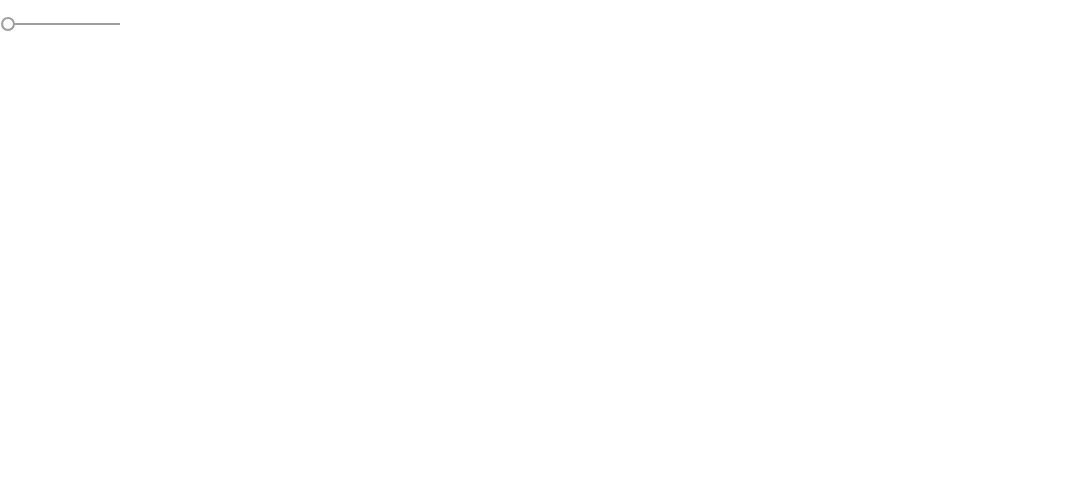
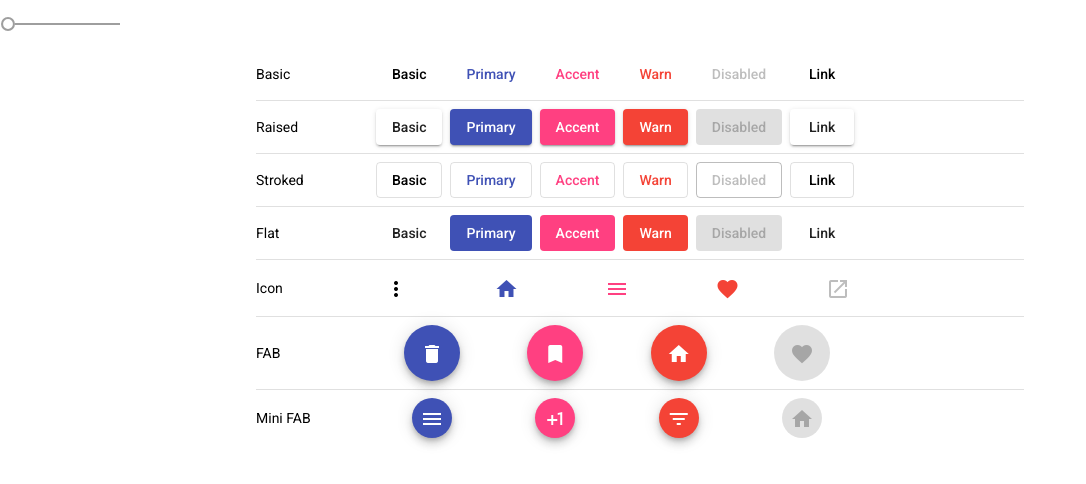
Before and after one commit to FoxGeoff/my-fitness-rev2, an Angular app: page / in a window 1280 px wide. Shown: the top 484 px of the page, without its empty margins (0-1086 px from the left). Built offline with nearby package versions, Linux system fonts and the light colour scheme.

Commit message:
Setup flex layout and test

```diff
--- a/package.json
+++ b/package.json
@@ -16,6 +16,7 @@
     "@angular/common": "~9.1.1",
     "@angular/compiler": "~9.1.1",
     "@angular/core": "~9.1.1",
+    "@angular/flex-layout": "^9.0.0-beta.30",
     "@angular/forms": "~9.1.1",
     "@angular/material": "^9.2.4",
     "@angular/platform-browser": "~9.1.1",
--- a/src/app/app.component.css
+++ b/src/app/app.component.css
@@ -0,0 +1,31 @@
+section {
+  display: table;
+}
+
+.example-label {
+  display: table-cell;
+  font-size: 14px;
+  margin-left: 8px;
+  min-width: 120px;
+}
+
+.example-button-row {
+  display: table-cell;
+  width: 490px;
+}
+
+.example-button-row .mat-button-base {
+  margin: 8px 8px 8px 0;
+}
+
+.example-flex-container {
+  display: flex;
+  justify-content: space-between;
+  flex-wrap: wrap;
+}
+
+.example-button-container {
+  display: flex;
+  justify-content: center;
+  width: 120px;
+}
--- a/src/app/app.component.html
+++ b/src/app/app.component.html
@@ -1 +1,189 @@
 <mat-slider min="1" max="100" step="1" value="1"></mat-slider>
+
+<div fxLayout="row" fxLayoutAlign="space-around start">
+  <div fxFlex="60%">
+    <section>
+      <div class="example-label">Basic</div>
+      <div class="example-button-row">
+        <button mat-button>Basic</button>
+        <button mat-button color="primary">Primary</button>
+        <button mat-button color="accent">Accent</button>
+        <button mat-button color="warn">Warn</button>
+        <button mat-button disabled>Disabled</button>
+        <a mat-button href="https://www.google.com/" target="_blank">Link</a>
+      </div>
+    </section>
+    <mat-divider></mat-divider>
+    <section>
+      <div class="example-label">Raised</div>
+      <div class="example-button-row">
+        <button mat-raised-button>Basic</button>
+        <button mat-raised-button color="primary">Primary</button>
+        <button mat-raised-button color="accent">Accent</button>
+        <button mat-raised-button color="warn">Warn</button>
+        <button mat-raised-button disabled>Disabled</button>
+        <a mat-raised-button href="https://www.google.com/" target="_blank"
+          >Link</a
+        >
+      </div>
+    </section>
+    <mat-divider></mat-divider>
+    <section>
+      <div class="example-label">Stroked</div>
+      <div class="example-button-row">
+        <button mat-stroked-button>Basic</button>
+        <button mat-stroked-button color="primary">Primary</button>
+        <button mat-stroked-button color="accent">Accent</button>
+        <button mat-stroked-button color="warn">Warn</button>
+        <button mat-stroked-button disabled>Disabled</button>
+        <a mat-stroked-button href="https://www.google.com/" target="_blank"
+          >Link</a
+        >
+      </div>
+    </section>
+    <mat-divider></mat-divider>
+    <section>
+      <div class="example-label">Flat</div>
+      <div class="example-button-row">
+        <button mat-flat-button>Basic</button>
+        <button mat-flat-button color="primary">Primary</button>
+        <button mat-flat-button color="accent">Accent</button>
+        <button mat-flat-button color="warn">Warn</button>
+        <button mat-flat-button disabled>Disabled</button>
+        <a mat-flat-button href="https://www.google.com/" target="_blank"
+          >Link</a
+        >
+      </div>
+    </section>
+    <mat-divider></mat-divider>
+    <section>
+      <div class="example-label">Icon</div>
+      <div class="example-button-row">
+        <div class="example-flex-container">
+          <button
+            mat-icon-button
+            aria-label="Example icon button with a vertical three dot icon"
+          >
+            <mat-icon>more_vert</mat-icon>
+          </button>
+          <button
+            mat-icon-button
+            color="primary"
+            aria-label="Example icon button with a home icon"
+          >
+            <mat-icon>home</mat-icon>
+          </button>
+          <button
+            mat-icon-button
+            color="accent"
+            aria-label="Example icon button with a menu icon"
+          >
+            <mat-icon>menu</mat-icon>
+          </button>
+          <button
+            mat-icon-button
+            color="warn"
+            aria-label="Example icon button with a heart icon"
+          >
+            <mat-icon>favorite</mat-icon>
+          </button>
+          <button
+            mat-icon-button
+            disabled
+            aria-label="Example icon button with a open in new tab icon"
+          >
+            <mat-icon>open_in_new</mat-icon>
+          </button>
+        </div>
+      </div>
+    </section>
+    <mat-divider></mat-divider>
+    <section>
+      <div class="example-label">FAB</div>
+      <div class="example-button-row">
+        <div class="example-flex-container">
+          <div class="example-button-container">
+            <button
+              mat-fab
+              color="primary"
+              aria-label="Example icon button with a delete icon"
+            >
+              <mat-icon>delete</mat-icon>
+            </button>
+          </div>
+          <div class="example-button-container">
+            <button
+              mat-fab
+              color="accent"
+              aria-label="Example icon button with a bookmark icon"
+            >
+              <mat-icon>bookmark</mat-icon>
+            </button>
+          </div>
+          <div class="example-button-container">
+            <button
+              mat-fab
+              color="warn"
+              aria-label="Example icon button with a home icon"
+            >
+              <mat-icon>home</mat-icon>
+            </button>
+          </div>
+          <div class="example-button-container">
+            <button
+              mat-fab
+              disabled
+              aria-label="Example icon button with a heart icon"
+            >
+              <mat-icon>favorite</mat-icon>
+            </button>
+          </div>
+        </div>
+      </div>
+    </section>
+    <mat-divider></mat-divider>
+    <section>
+      <div class="example-label">Mini FAB</div>
+      <div class="example-button-row">
+        <div class="example-flex-container">
+          <div class="example-button-container">
+            <button
+              mat-mini-fab
+              color="primary"
+              aria-label="Example icon button with a menu icon"
+            >
+              <mat-icon>menu</mat-icon>
+            </button>
+          </div>
+          <div class="example-button-container">
+            <button
+              mat-mini-fab
+              color="accent"
+              aria-label="Example icon button with a plus one icon"
+            >
+              <mat-icon>plus_one</mat-icon>
+            </button>
+          </div>
+          <div class="example-button-container">
+            <button
+              mat-mini-fab
+              color="warn"
+              aria-label="Example icon button with a filter list icon"
+            >
+              <mat-icon>filter_list</mat-icon>
+            </button>
+          </div>
+          <div class="example-button-container">
+            <button
+              mat-mini-fab
+              disabled
+              aria-label="Example icon button with a home icon"
+            >
+              <mat-icon>home</mat-icon>
+            </button>
+          </div>
+        </div>
+      </div>
+    </section>
+  </div>
+</div>
--- a/src/app/shared/material.module.ts
+++ b/src/app/shared/material.module.ts
@@ -17,7 +17,7 @@
 import { MatTabsModule } from '@angular/material/tabs';
 import { MatPaginatorModule } from '@angular/material/paginator';
 import { MatSortModule } from '@angular/material/sort';
-// import { FlexLayoutModule } from '@angular/flex-layout';
+import { FlexLayoutModule } from '@angular/flex-layout';
 import { MatRadioModule } from '@angular/material/radio';
 import { MatSliderModule } from '@angular/material/slider';
 
@@ -41,7 +41,7 @@
     MatTableModule,
     MatPaginatorModule,
     MatSortModule,
-    // FlexLayoutModule,
+    FlexLayoutModule,
     MatRadioModule,
     MatSliderModule
   ]
```
Also changed, not shown: 2 other files (tests, documents, lock files or other folders).
